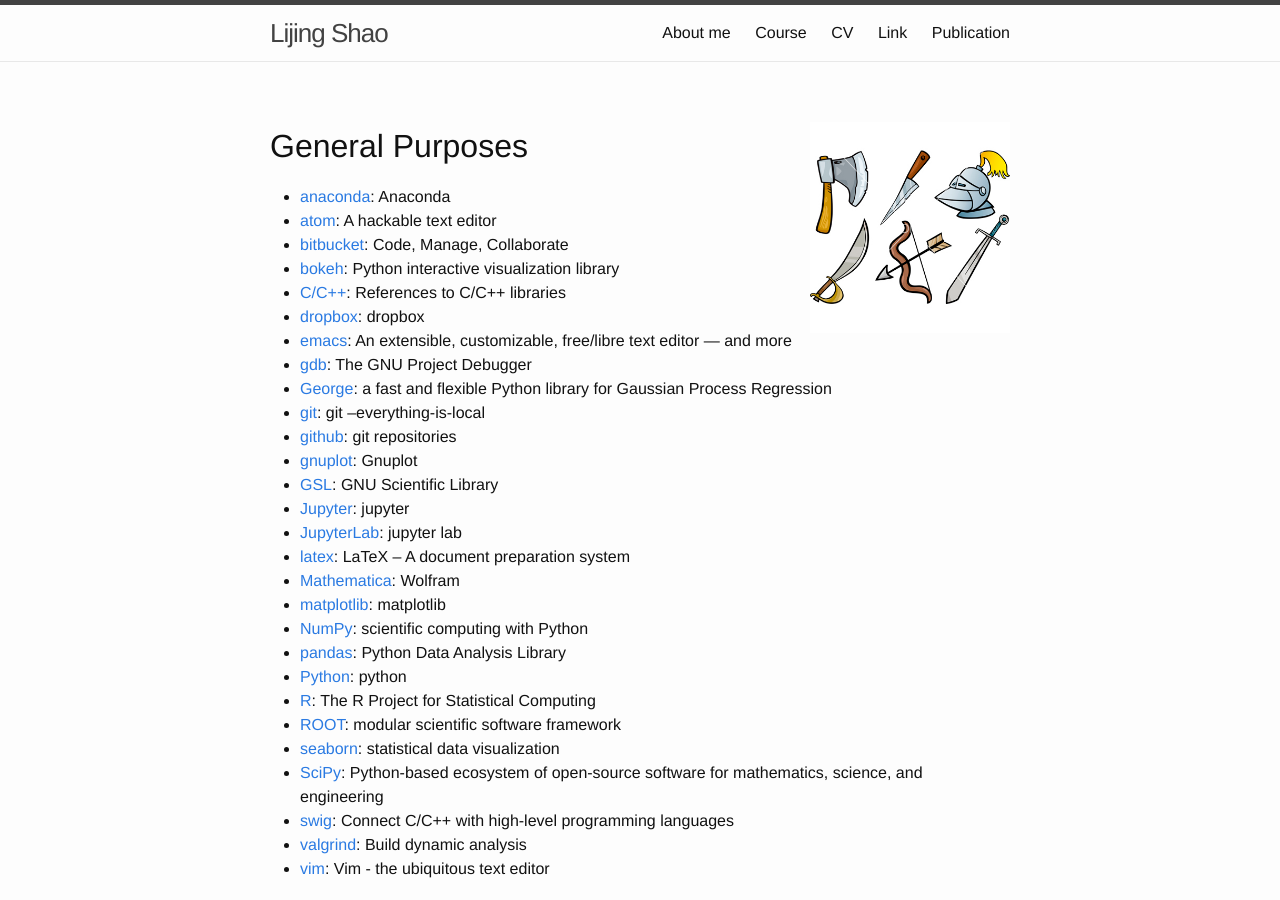
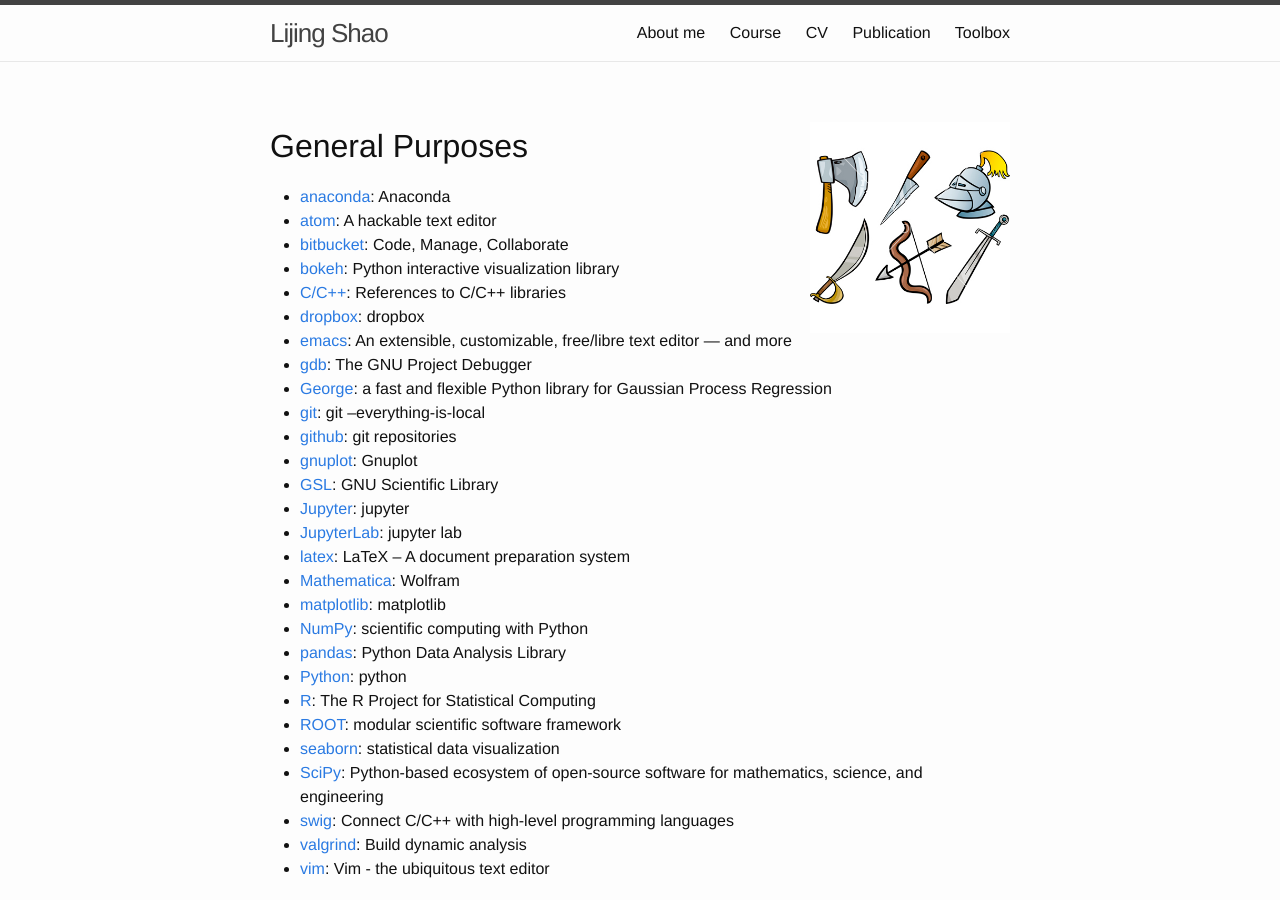
Before and after one commit to Friendshao/Friendshao.github.io, a Jekyll site: the page built from toolbox/toolbox.md, in a window 1280 px wide and 900 px high. Built offline with Jekyll 4.4.1, drawn with Linux system fonts in a browser that asks for light colours.

Commit message:
mv link to toolbox

```diff
--- a/link/link.md
+++ b/toolbox/toolbox.md
@@ -1,7 +1,7 @@
 ---
 layout: page
-title: Link
-permalink: /link/
+title: Toolbox
+permalink: /Toolbox/
 ---
 
 <img style="float: right;" src="weapons-cartoon.jpg" width="200">
```
Also changed, not shown: toolbox/weapons-cartoon.jpg (renamed from link/weapons-cartoon.jpg).
